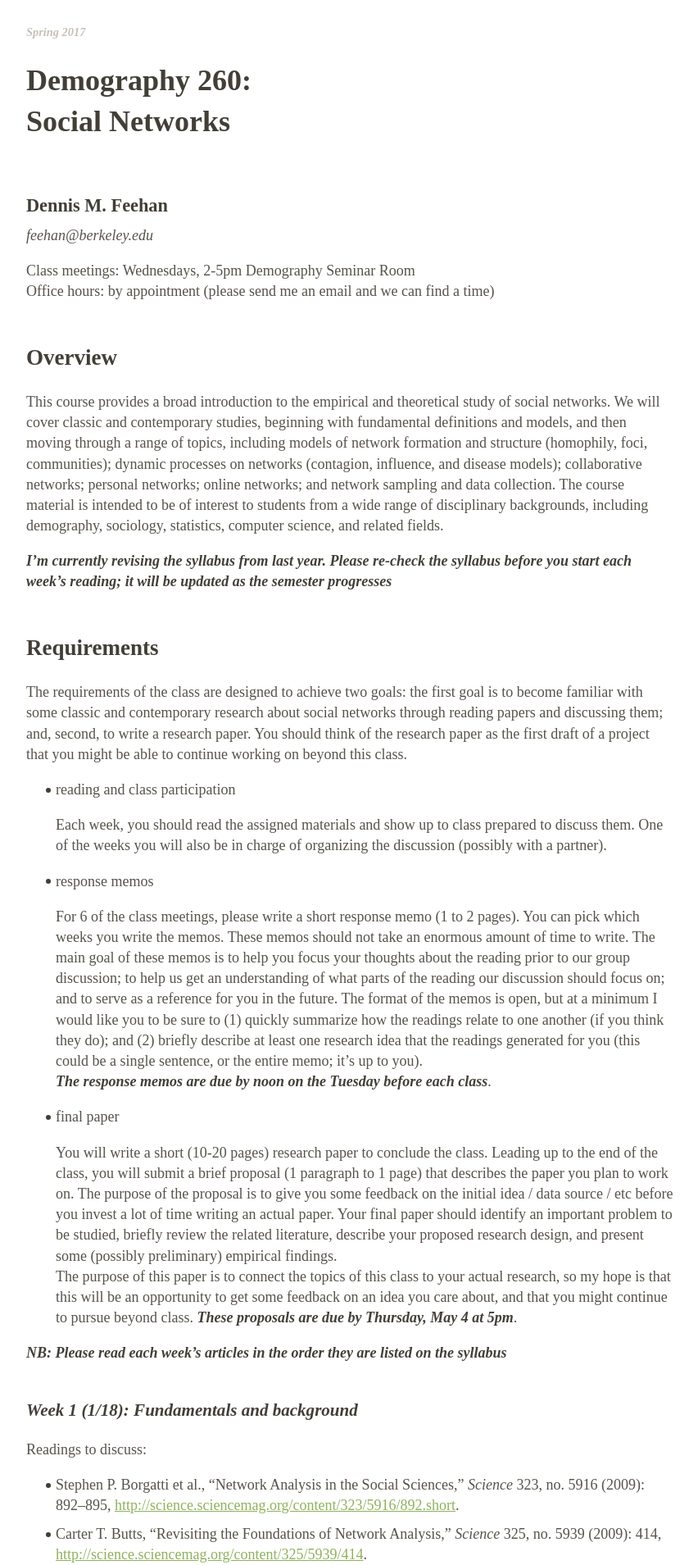
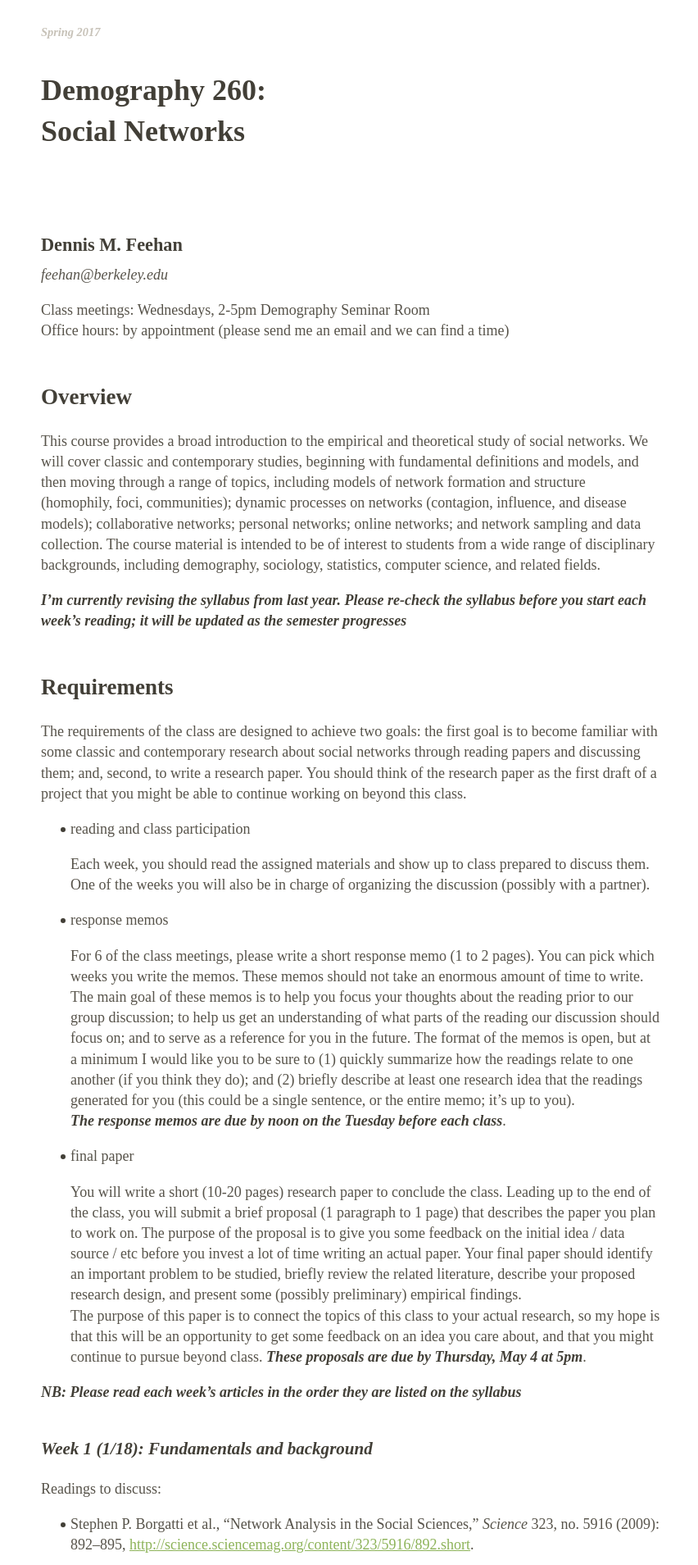
Before and after one commit to dfeehan/dfeehan.github.io, a Jekyll site: the page teaching/201701_demog260.html, which Jekyll copies as it is, in a window 1280 px wide. Shown: the top 1909 px of the page at 82% size, without its empty margins (212-1064 px from the left). Built offline with Jekyll 4.4.1, drawn with Linux system fonts in a browser that asks for light colours; some of the changed text lies outside the part shown.

Commit message:
updated week 2

```diff
--- a/teaching/201701_demog260.html
+++ b/teaching/201701_demog260.html
@@ -52,11 +52,11 @@
   }
 
   body {
-      padding-left: 4rem;
-      padding-right: 4rem;
+      padding-left: 6rem;
+      padding-right: 6rem;
       margin-left: auto;
       margin-right: auto;
-      max-width: 44rem;
+      max-width: 42rem;
       display: block;
   }
 
@@ -321,14 +321,15 @@
    font-size:0.9em;
    font-style: italic;
   }
+
   </style>
 </head>
 <body>
 <header>
 <h3 class="date">Spring 2017</h3>
 
-<h1 class="title"><div style="white-space: pre-line;">Demography 260:
-Social Networks</div></h1>
+<h1 class="title"><p>Demography 260:<br />
+Social Networks</p></h1>
 
 
 <h2 class="author">Dennis M. Feehan</h2>
@@ -386,19 +387,22 @@
 <li>Related to McPherson et al (2006) [from last week]
 <ul>
 <li><span class="citation">Claude S. Fischer, “The 2004 GSS Finding of Shrunken Social Networks: An Artifact?” <em>American Sociological Review</em> 74, no. 4 (2009): 657–669, <a href="http://asr.sagepub.com/content/74/4/657.short" class="uri">http://asr.sagepub.com/content/74/4/657.short</a>.</span></li>
-<li><span class="citation">Miller McPherson, Lynn Smith-Lovin, and Matthew E. Brashears, “Models and Marginals: Using Survey Evidence to Study Social Networks,” <em>American Sociological Review</em> 74, no. 4 (2009): 670–681, <a href="http://asr.sagepub.com/content/74/4/670.short" class="uri">http://asr.sagepub.com/content/74/4/670.short</a>.</span></li>
-<li><span class="citation">Anthony Paik and Kenneth Sanchagrin, “Social Isolation in America An Artifact,” <em>American Sociological Review</em> (2013): 0003122413482919, <a href="http://asr.sagepub.com/content/early/2013/04/05/0003122413482919.abstract" class="uri">http://asr.sagepub.com/content/early/2013/04/05/0003122413482919.abstract</a>.</span></li>
+<li>[SKIM] <span class="citation">Miller McPherson, Lynn Smith-Lovin, and Matthew E. Brashears, “Models and Marginals: Using Survey Evidence to Study Social Networks,” <em>American Sociological Review</em> 74, no. 4 (2009): 670–681, <a href="http://asr.sagepub.com/content/74/4/670.short" class="uri">http://asr.sagepub.com/content/74/4/670.short</a>.</span></li>
+<li>[READ ABSTRACT] <span class="citation">Anthony Paik and Kenneth Sanchagrin, “Social Isolation in America An Artifact,” <em>American Sociological Review</em> (2013): 0003122413482919, <a href="http://asr.sagepub.com/content/early/2013/04/05/0003122413482919.abstract" class="uri">http://asr.sagepub.com/content/early/2013/04/05/0003122413482919.abstract</a>.</span></li>
 </ul></li>
+<li><span class="citation">Sharad Goel, Winter Mason, and Duncan J. Watts, “Real and Perceived Attitude Agreement in Social Networks.” <em>Journal of Personality and Social Psychology</em> 99, no. 4 (2010): 611, <a href="http://psycnet.apa.org/journals/psp/99/4/611/" class="uri">http://psycnet.apa.org/journals/psp/99/4/611/</a>.</span></li>
 <li><span class="citation">Nathan Eagle, Alex Sandy Pentland, and David Lazer, “Inferring Friendship Network Structure by Using Mobile Phone Data,” <em>Proceedings of the National Academy of Sciences</em> 106, no. 36 (2009): 15274–15278, <a href="https://www.pnas.org/content/106/36/15274.full" class="uri">https://www.pnas.org/content/106/36/15274.full</a>.</span></li>
-<li><span class="citation">Sharad Goel, Winter Mason, and Duncan J. Watts, “Real and Perceived Attitude Agreement in Social Networks.” <em>Journal of Personality and Social Psychology</em> 99, no. 4 (2010): 611, <a href="http://psycnet.apa.org/journals/psp/99/4/611/" class="uri">http://psycnet.apa.org/journals/psp/99/4/611/</a>.</span></li>
+<li><span class="citation">Peter D. Hoff, Adrian E. Raftery, and Mark S. Handcock, “Latent Space Approaches to Social Network Analysis,” <em>Journal of the American Statistical Association</em> 97, no. 460 (2002): 1090–1098, <a href="http://www.tandfonline.com/doi/abs/10.1198/016214502388618906" class="uri">http://www.tandfonline.com/doi/abs/10.1198/016214502388618906</a>.</span></li>
 <li><span class="citation">Sharad Goel and Matthew J. Salganik, “Assessing Respondent-Driven Sampling,” <em>Proceedings of the National Academy of Sciences</em> 107, no. 15 (2010): 6743–6747, <a href="http://www.pnas.org/content/107/15/6743.short" class="uri">http://www.pnas.org/content/107/15/6743.short</a>.</span></li>
-<li>Rwanda mortality paper (appendix is optional; I will email this out to the class)</li>
+<li><a href="https://arxiv.org/abs/1603.08588">Rwanda mortality paper</a> (appendix is optional)</li>
+</ul>
+<p>I’ll talk a little bit about random graph models; if you want extra background, the Newman chapter is a good reference:</p>
+<ul>
 <li><span class="citation">Newman, <em>Networks</em>, ch. 12.</span> - Poisson random graph models</li>
 </ul>
 <p>Background and related:</p>
 <ul>
 <li><span class="citation">Peter V. Marsden, “Network Data and Measurement,” <em>Annual Review of Sociology</em> (1990): 435–463, <a href="http://www.jstor.org/stable/2083277" class="uri">http://www.jstor.org/stable/2083277</a>.</span></li>
-<li><span class="citation">Peter D. Hoff, Adrian E. Raftery, and Mark S. Handcock, “Latent Space Approaches to Social Network Analysis,” <em>Journal of the American Statistical Association</em> 97, no. 460 (2002): 1090–1098, <a href="http://www.tandfonline.com/doi/abs/10.1198/016214502388618906" class="uri">http://www.tandfonline.com/doi/abs/10.1198/016214502388618906</a>.</span></li>
 <li><span class="citation">Cathleen McGrath, Jim Blythe, and David Krackhardt, “The Effect of Spatial Arrangement on Judgments and Errors in Interpreting Graphs,” <em>Social Networks</em> 19, no. 3 (1997): 223–242, <a href="http://www.sciencedirect.com/science/article/pii/S0378873396002997" class="uri">http://www.sciencedirect.com/science/article/pii/S0378873396002997</a>.</span></li>
 <li><span class="citation">Martin Krzywinski et al., “Hive Plots—Rational Approach to Visualizing Networks,” <em>Briefings in Bioinformatics</em> (2011): bbr069, <a href="https://bib.oxfordjournals.org/content/early/2011/12/09/bib.bbr069.full" class="uri">https://bib.oxfordjournals.org/content/early/2011/12/09/bib.bbr069.full</a>.</span> <!--* [@mossong_social_2008a]--></li>
 </ul>
@@ -533,5 +537,8 @@
 <li><span class="citation">Watts, “The ‘New’ Science of Networks.”</span></li>
 <li><span class="citation">Mark EJ Newman and Juyong Park, “Why Social Networks Are Different from Other Types of Networks,” <em>Physical Review E</em> 68, no. 3 (2003): 036122, <a href="http://journals.aps.org/pre/abstract/10.1103/PhysRevE.68.036122" class="uri">http://journals.aps.org/pre/abstract/10.1103/PhysRevE.68.036122</a>.</span></li>
 </ul>
+<div id="refs" class="references">
+
+</div>
 </body>
 </html>
```
Also changed, not shown: other parts of teaching/201701_demog260.html (+5 -5 lines).
